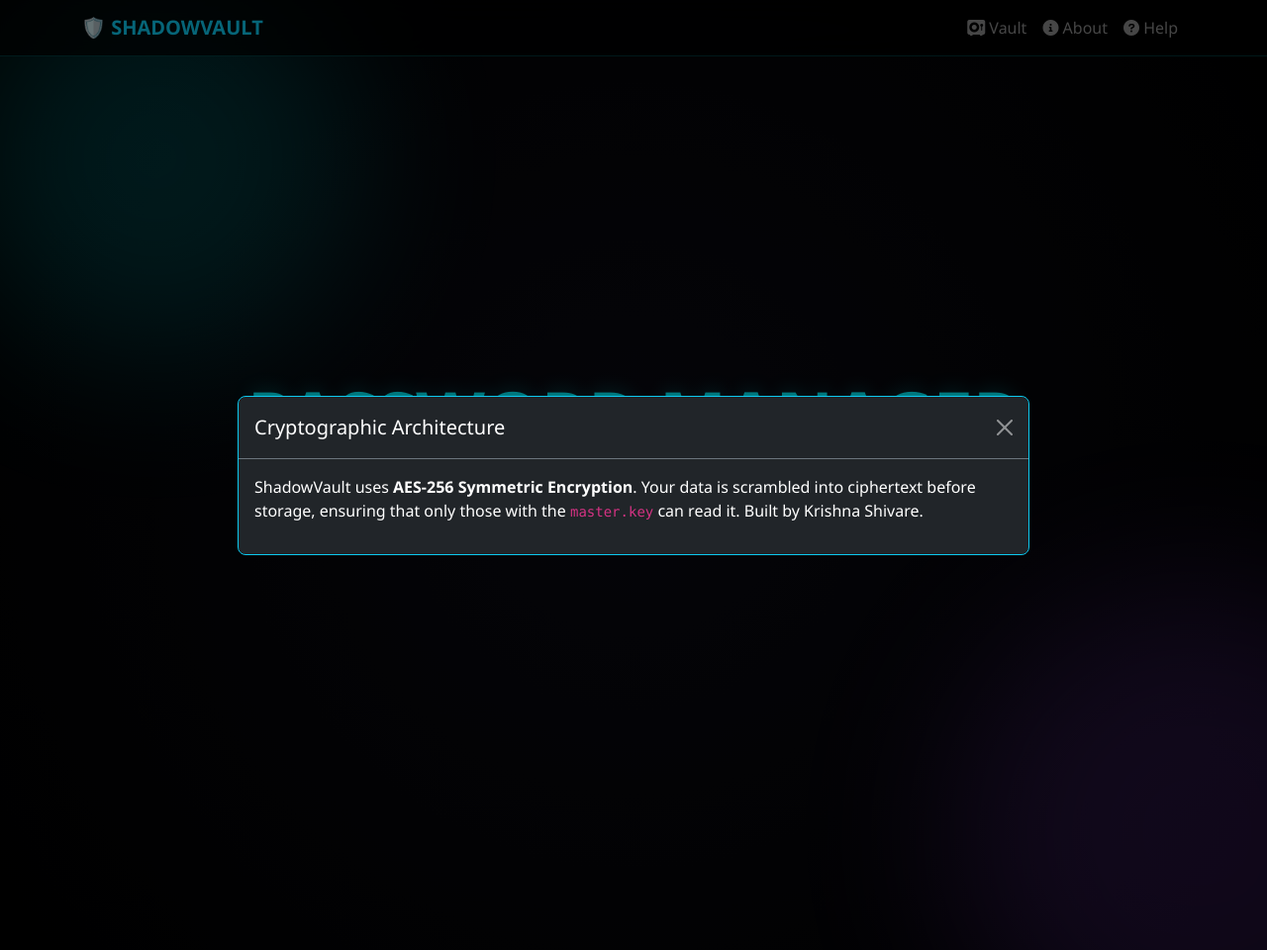
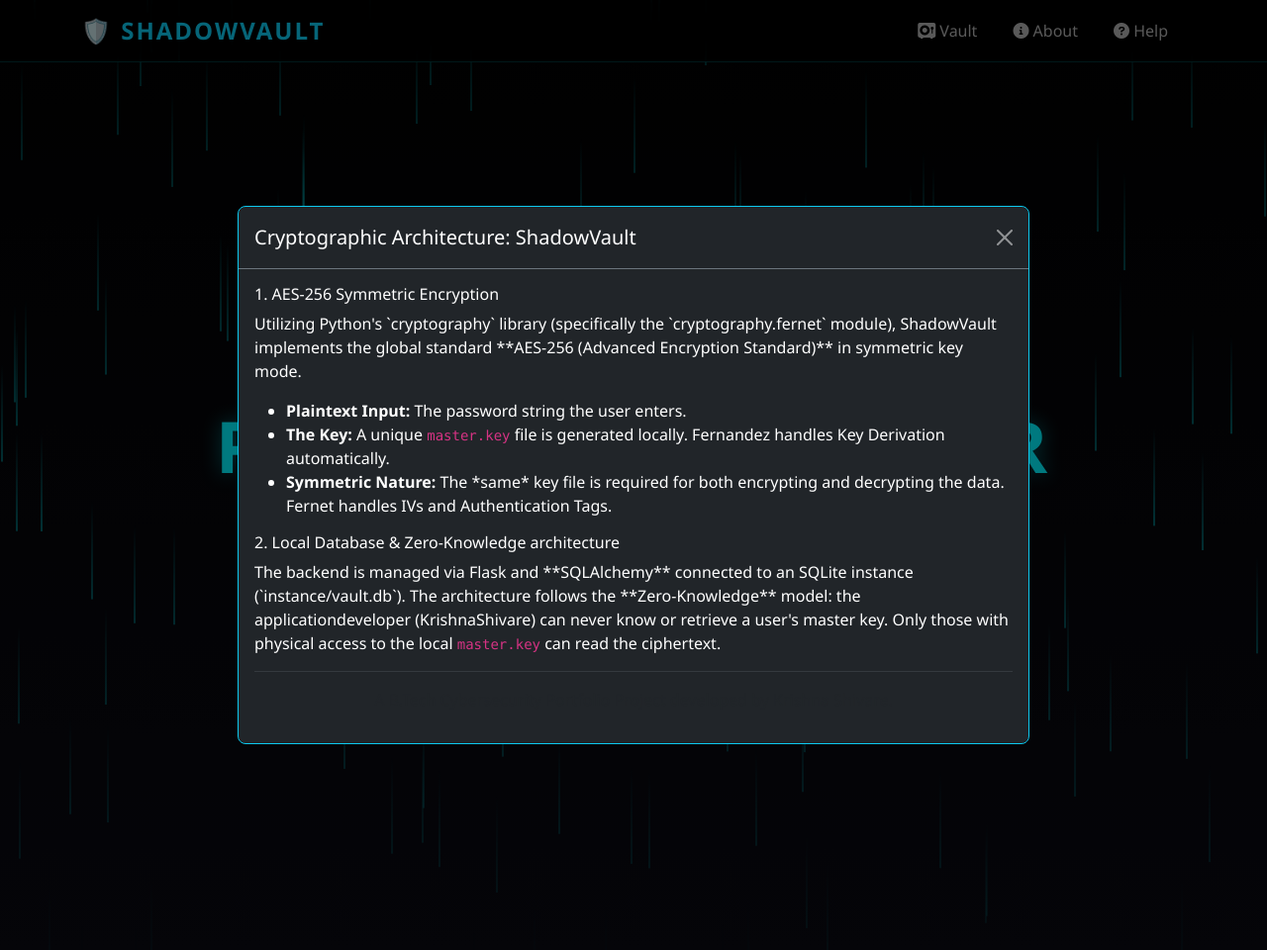
Before and after one commit to krishnashivhare654-beep/ShadowVault-Manager, a Flask app: page / in a window 1280 px wide, after a click on "About". Shown: the whole page at 99% size. Run offline with Flask 3, Linux system fonts and the light colour scheme; the visitor is signed in with stand-in values (Sample User, id 1).

Commit message:
Cyber Rain UI Update, Detailed About/Help Sections

```diff
--- a/templates/index.html
+++ b/templates/index.html
@@ -3,30 +3,47 @@
 <head>
     <meta charset="UTF-8">
     <meta name="viewport" content="width=device-width, initial-scale=1.0">
-    <title>ShadowVault | Elite Security</title>
+    <title>ShadowVault | Cyber Rain Security</title>
     <link href="https://cdn.jsdelivr.net/npm/bootstrap@5.3.0/dist/css/bootstrap.min.css" rel="stylesheet">
     <link rel="stylesheet" href="https://cdnjs.cloudflare.com/ajax/libs/font-awesome/6.0.0/css/all.min.css">
 
     <style>
-        :root { --primary: #00f2fe; --secondary: #a04efd; --glow: rgba(0, 242, 254, 0.6); }
-        body { background: #050505; color: white; margin: 0; font-family: 'Segoe UI', sans-serif; overflow-x: hidden; }
+        :root { --primary: #00f2fe; --secondary: #a04efd; --glow: rgba(0, 242, 254, 0.4); }
 
-        /* Ambient Lighting Background */
-        #ambient-bg { position: fixed; top: 0; left: 0; z-index: -2; width: 100%; height: 100%; background: radial-gradient(circle at 50% 50%, #0a0a12 0%, #000 100%); }
-        .light-blob { position: absolute; z-index: -1; border-radius: 50%; filter: blur(80px); opacity: 0.2; animation: move-blobs 15s infinite alternate ease-in-out; }
-        .blob-1 { background-color: #00f2fe; width: 400px; height: 400px; top: -10%; left: -10%; }
-        .blob-2 { background-color: #a04efd; width: 500px; height: 500px; bottom: -10%; right: -10%; animation-delay: 2s; }
-        @keyframes move-blobs { 0% { transform: translate(0, 0); } 100% { transform: translate(150px, 100px); } }
+        body { background: #010101; color: white; margin: 0; font-family: 'Segoe UI', sans-serif; overflow-x: hidden; height: 100vh; }
 
-        .navbar { background: rgba(0, 0, 0, 0.7); backdrop-filter: blur(15px); border-bottom: 1px solid rgba(0, 242, 254, 0.2); }
-        .navbar-brand { cursor: pointer; }
+        /* --- Cyber Rain Background Logic --- */
+        #cyber-rain {
+            position: fixed; top: 0; left: 0; width: 100%; height: 100%;
+            z-index: -2; pointer-events: none; overflow: hidden;
+            background: linear-gradient(180deg, #010101 0%, #0a0a12 100%);
+        }
+        .rain-drop {
+            position: absolute; top: -100px;
+            background: linear-gradient(180deg, transparent, var(--primary));
+            width: 2px; height: 100px;
+            opacity: 0.2;
+            animation: rain-fall 2s linear infinite;
+        }
+        @keyframes rain-fall {
+            0% { transform: translateY(0); opacity: 0.2; }
+            50% { opacity: 0.4; }
+            100% { transform: translateY(110vh); opacity: 0; }
+        }
 
-        /* --- Welcome Section --- */
-        #welcome-section { display: flex; flex-direction: column; align-items: center; justify-content: center; height: 85vh; text-align: center; }
-        .hero-title { font-size: 4.5rem; font-weight: 900; color: var(--primary); text-shadow: 0 0 20px rgba(0, 242, 254, 0.3); }
+        /* --- Navbar --- */
+        .navbar { background: rgba(0, 0, 0, 0.7); backdrop-filter: blur(15px); border-bottom: 1px solid rgba(0, 242, 254, 0.2); z-index: 10; }
+        .nav-logo-link { text-decoration: none; }
+        .navbar-brand { font-size: 1.5rem; letter-spacing: 2px; cursor: pointer; }
+        .nav-link { color: rgba(255, 255, 255, 0.7) !important; margin: 0 10px; transition: 0.3s; font-weight: 500; }
+        .nav-link:hover { color: var(--primary) !important; transform: translateY(-2px); }
 
-        /* --- Vault Card with BIG Zoom --- */
-        #vault-section { display: none; padding: 60px 0; }
+        /* --- Welcome Hero --- */
+        #welcome-section { display: flex; flex-direction: column; align-items: center; justify-content: center; height: 90vh; text-align: center; }
+        .hero-title { font-size: 4.5rem; font-weight: 900; letter-spacing: 4px; color: var(--primary); text-shadow: 0 0 20px var(--glow); }
+
+        /* --- Vault Card with Interactive Lighting --- */
+        #vault-section { display: none; padding: 60px 0; overflow-y: auto; height: calc(100vh - 70px); }
         .vault-card {
             background: rgba(255, 255, 255, 0.03); border: 1px solid rgba(0, 242, 254, 0.1);
             border-radius: 20px; padding: 40px; backdrop-filter: blur(20px);
@@ -40,10 +57,13 @@
             color: white; width: 100%; padding: 10px 0; outline: none; transition: 0.4s;
         }
         .input-group-custom label { position: absolute; top: 10px; left: 0; color: #666; transition: 0.4s; pointer-events: none; }
-        .input-group-custom input:focus ~ label, .input-group-custom input:valid ~ label { top: -25px; font-size: 0.8rem; color: var(--primary); }
+        .input-group-custom input:focus ~ label, .input-group-custom input:valid ~ label { top: -20px; font-size: 0.8rem; color: var(--primary); }
         .input-group-custom input:focus { border-bottom-color: var(--primary); }
 
-        .btn-encrypt { background: linear-gradient(45deg, var(--secondary), var(--primary)); border: none; color: black; font-weight: bold; padding: 14px; border-radius: 12px; transition: 0.3s; }
+        .btn-encrypt {
+            background: linear-gradient(45deg, var(--secondary), var(--primary));
+            border: none; color: black; font-weight: bold; padding: 14px; border-radius: 12px; transition: 0.3s;
+        }
         .btn-encrypt:hover { transform: translateY(-3px); box-shadow: 0 10px 20px var(--glow); }
 
         .cipher-code { color: #39ff14; font-family: monospace; font-size: 0.85rem; word-break: break-all; }
@@ -51,7 +71,7 @@
 </head>
 <body>
 
-    <div id="ambient-bg"><div class="light-blob blob-1"></div><div class="light-blob blob-2"></div></div>
+    <div id="cyber-rain"></div>
 
     <nav class="navbar navbar-expand-lg navbar-dark sticky-top">
         <div class="container">
@@ -115,17 +135,47 @@
     <div class="modal fade" id="aboutModal" tabindex="-1" aria-hidden="true">
         <div class="modal-dialog modal-dialog-centered modal-lg">
             <div class="modal-content bg-dark border-info text-white">
-                <div class="modal-header border-secondary"><h5 class="modal-title">Cryptographic Architecture</h5><button type="button" class="btn-close btn-close-white" data-bs-dismiss="modal"></button></div>
-                <div class="modal-body"><p>ShadowVault uses <strong>AES-256 Symmetric Encryption</strong>. Your data is scrambled into ciphertext before storage, ensuring that only those with the <code>master.key</code> can read it. Built by Krishna Shivare.</p></div>
+                <div class="modal-header border-secondary">
+                    <h5 class="modal-title">Cryptographic Architecture: ShadowVault</h5>
+                    <button type="button" class="btn-close btn-close-white" data-bs-dismiss="modal"></button>
+                </div>
+                <div class="modal-body">
+                    <h6>1. AES-256 Symmetric Encryption</h6>
+                    <p>Utilizing Python's `cryptography` library (specifically the `cryptography.fernet` module), ShadowVault implements the global standard **AES-256 (Advanced Encryption Standard)** in symmetric key mode.</p>
+                    <ul>
+                        <li><strong>Plaintext Input:</strong> The password string the user enters.</li>
+                        <li><strong>The Key:</strong> A unique <code>master.key</code> file is generated locally. Fernandez handles Key Derivation automatically.</li>
+                        <li><strong>Symmetric Nature:</strong> The *same* key file is required for both encrypting and decrypting the data. Fernet handles IVs and Authentication Tags.</li>
+                    </ul>
+
+                    <h6>2. Local Database & Zero-Knowledge architecture</h6>
+                    <p>The backend is managed via Flask and **SQLAlchemy** connected to an SQLite instance (`instance/vault.db`). The architecture follows the **Zero-Knowledge** model: the applicationdeveloper (KrishnaShivare) can never know or retrieve a user's master key. Only those with physical access to the local <code>master.key</code> can read the ciphertext.</p>
+
+                    <hr class="border-secondary">
+                    <p class="text-center text-muted">A B.Tech Cybersecurity Portfolio Project developed by Krishna Shivare.</p>
+                </div>
             </div>
         </div>
     </div>
 
     <div class="modal fade" id="helpModal" tabindex="-1" aria-hidden="true">
-        <div class="modal-dialog modal-dialog-centered"><div class="modal-content bg-dark border-warning text-white">
-            <div class="modal-header border-secondary"><h5 class="modal-title text-warning">Quick Guide</h5><button type="button" class="btn-close btn-close-white" data-bs-dismiss="modal"></button></div>
-            <div class="modal-body"><p>1. Access the Vault. 2. Enter details. 3. Click Secure & Save. Your password will be stored as an unreadable green cipher.</p></div>
-        </div></div>
+        <div class="modal-dialog modal-dialog-centered modal-lg">
+            <div class="modal-content bg-dark border-warning text-white">
+                <div class="modal-header border-secondary">
+                    <h5 class="modal-title text-warning">Quick Start Guide</h5>
+                    <button type="button" class="btn-close btn-close-white" data-bs-dismiss="modal"></button>
+                </div>
+                <div class="modal-body">
+                    <ol>
+                        <li>Access the **Vault** section via the button or navbar.</li>
+                        <li>Enter credential details (e.g., Google, user@gmail.com, secretpass).</li>
+                        <li>Click **Secure & Save** to initiate encryption.</li>
+                        <li>The entry will be stored in the database. The original password is lost; only the green unreadable ciphertext is retained.</li>
+                        <li>Your `master.key` file in the root folder is the ONLY key to this vault. Keep it safe.</li>
+                    </ol>
+                </div>
+            </div>
+        </div>
     </div>
 
     <script src="https://cdn.jsdelivr.net/npm/bootstrap@5.3.0/dist/js/bootstrap.bundle.min.js"></script>
@@ -133,7 +183,26 @@
         function showVault() { document.getElementById('welcome-section').style.display = 'none'; document.getElementById('vault-section').style.display = 'block'; }
         function goHome() { document.getElementById('welcome-section').style.display = 'flex'; document.getElementById('vault-section').style.display = 'none'; }
 
-        // Custom Validation Messages
+        // --- Cyber Rain Generator ---
+        const rainContainer = document.getElementById('cyber-rain');
+        const numDrops = 150; // Adjust for density
+        const speedMultiplier = 1.5; // Adjust for velocity
+
+        for (let i = 0; i < numDrops; i++) {
+            const drop = document.createElement('div');
+            drop.classList.add('rain-drop');
+            drop.style.left = Math.random() * 100 + '%';
+
+            // Random delay so they don't all fall together
+            drop.style.animationDelay = Math.random() * 2 + 's';
+
+            // Random duration for natural variations
+            drop.style.animationDuration = (Math.random() + 0.5) / speedMultiplier + 's';
+
+            rainContainer.appendChild(drop);
+        }
+
+        // --- Custom Validation Logic ---
         const form = document.getElementById('vaultForm');
         form.addEventListener('submit', (e) => {
             const web = document.getElementById('webIn');
@@ -145,7 +214,6 @@
             else if (!pass.value) { pass.setCustomValidity('Please enter a password!'); pass.reportValidity(); e.preventDefault(); }
         });
 
-        // Clear validity on input
         document.querySelectorAll('input').forEach(input => {
             input.addEventListener('input', () => input.setCustomValidity(''));
         });
```
